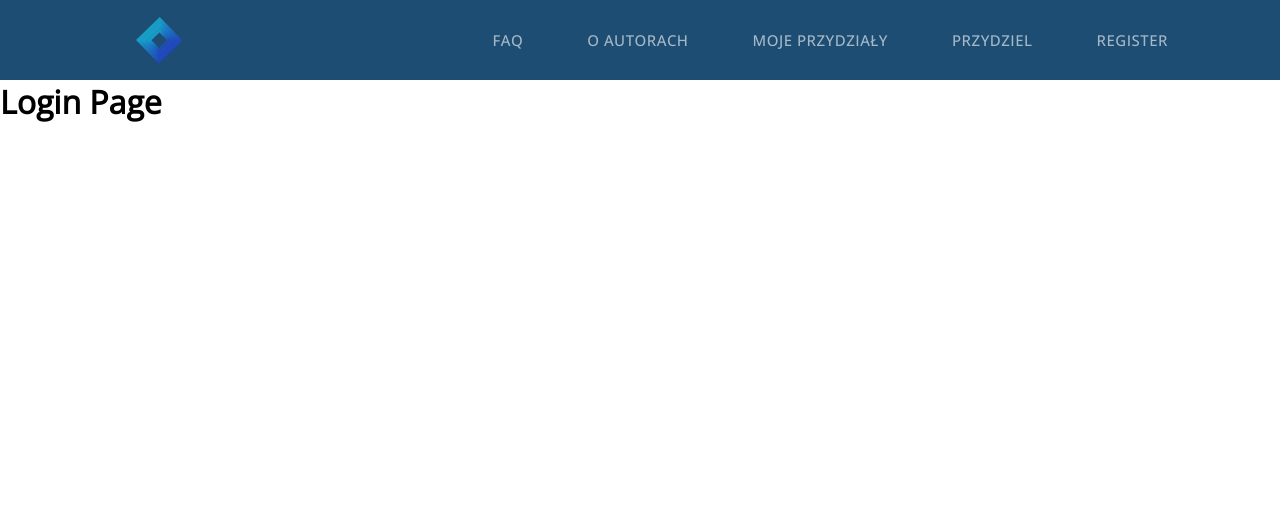
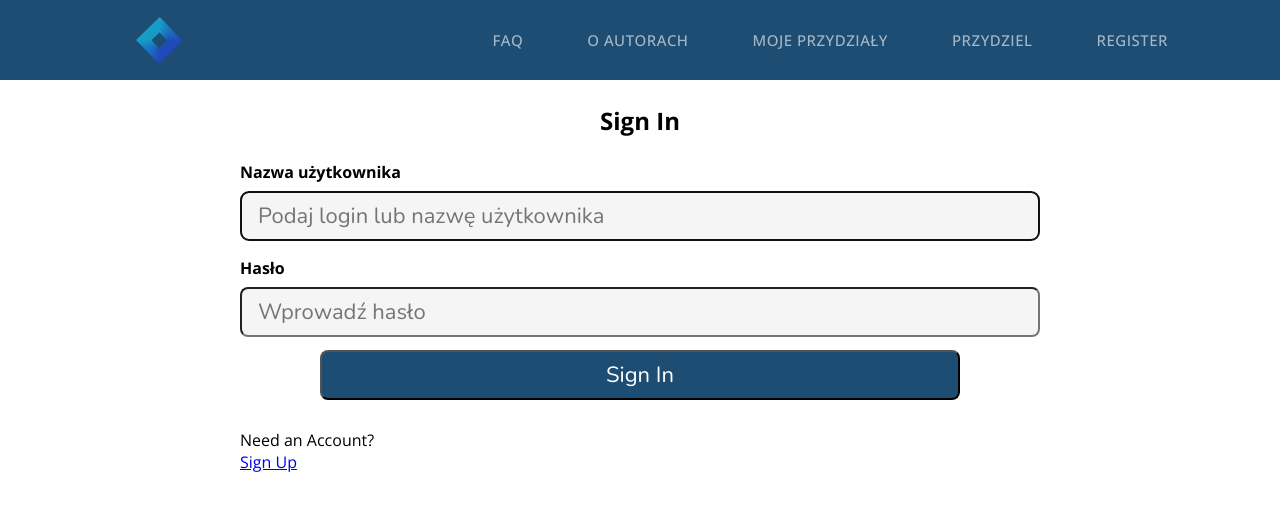
Before and after one commit to Team-Koncentrator/software-engineering-project, a React (Create React App) app in the folder frontend/: page /login in a window 1280 px wide. Shown: the top 510 px of the page. Built offline with nearby package versions, Linux system fonts and the light colour scheme.

Commit message:
added login

```diff
--- a/frontend/src/pages/Login/Login.css
+++ b/frontend/src/pages/Login/Login.css
@@ -1,2 +1,121 @@
-:host() {
+@import url('https://fonts.googleapis.com/css2?family=Nunito&display=swap');
+
+* {
+  margin: 0;
+  padding: 0;
+  box-sizing: border-box;
 }
+
+.App {
+  display: flex;
+  flex-direction: column;
+  justify-content: center;
+  align-items: center;
+  min-height: 100vh;
+  padding: 1rem 0.5rem;
+}
+
+.sect {
+  width: 100%;
+  min-height: 400px;
+  min-width: 300px;
+  display: flex;
+  flex-direction: column;
+  justify-content: flex-start;
+  padding: 1rem;
+  position: absolute;
+  padding: 0.5rem 15rem;
+}
+
+.form {
+  display: flex;
+  flex-direction: column;
+  justify-content: space-evenly;
+  flex-grow: 1;
+  padding-bottom: 1rem;
+}
+
+/*
+input[type='text'],
+input[type='password'],
+button,
+textarea {
+  font-family: 'Nunito', sans-serif;
+  font-size: 22px;
+  padding: 0.5rem 1rem;
+  border-radius: 0.5rem;
+}
+*/
+
+.input,
+.button {
+  font-family: 'Nunito', sans-serif;
+  font-size: 22px;
+  padding: 0.5rem 1rem;
+  border-radius: 0.5rem;
+  background-color: whitesmoke;
+}
+
+.textLabel,
+.registerTitle {
+  margin-top: 1rem;
+  color: #000;
+  font-family: 'open-700';
+  padding-bottom: 0.5rem;
+}
+
+.button {
+  padding: 0.5rem;
+  margin: 0.8rem 5rem;
+  background-color: #1e4d73;
+  color: white;
+}
+
+.instructions {
+  font-size: 0.75rem;
+  border-radius: 0.5rem;
+  background: #000;
+  color: #fff;
+  padding: 0.25rem;
+  position: relative;
+  bottom: -10px;
+}
+
+.instructions > svg {
+  margin-right: 0.25rem;
+}
+
+.offscreen {
+  position: absolute;
+  left: -9999px;
+}
+
+.hide {
+  display: none;
+}
+
+.valid {
+  color: limegreen;
+  margin-left: 0.25rem;
+}
+
+.invalid {
+  color: red;
+  margin-left: 0.25rem;
+}
+
+.errmsg {
+  background-color: lightpink;
+  color: firebrick;
+  font-weight: bold;
+  padding: 0.5rem;
+  margin-bottom: 0.5rem;
+}
+
+.line {
+  display: inline-block;
+}
+
+.registerTitle {
+  text-align: center;
+}
--- a/frontend/src/pages/Login/Login.jsx
+++ b/frontend/src/pages/Login/Login.jsx
@@ -1,14 +1,113 @@
-/**
- * Created by Pawel on 18.09.2022.
- */
-
-import React from 'react';
-import './Login.css';
+import { useRef, useState, useEffect, useContext } from 'react';
+import AuthContext from './context/AuthProvider';
+import axios from 'api/axios';
+import '../Register/Register.css';
+const LOGIN_URL = '/s';
 
 const Login = () => {
+  const { setAuth } = useContext(AuthContext);
+  const userRef = useRef();
+  const errRef = useRef();
+
+  const [user, setUser] = useState('');
+  const [pwd, setPwd] = useState('');
+  const [errMsg, setErrMsg] = useState('');
+  const [success, setSuccess] = useState(false);
+
+  useEffect(() => {
+    userRef.current.focus();
+  }, []);
+
+  useEffect(() => {
+    setErrMsg('');
+  }, [user, pwd]);
+
+  const handleSubmit = async (e) => {
+    e.preventDefault();
+
+    try {
+      const response = await axios.post(LOGIN_URL, JSON.stringify({ user, pwd }), {
+        headers: { 'Content-Type': 'application/json' },
+        withCredentials: true
+      });
+      console.log(JSON.stringify(response?.data));
+      //console.log(JSON.stringify(response));
+      const accessToken = response?.data?.accessToken;
+      const roles = response?.data?.roles;
+      setAuth({ user, pwd, roles, accessToken });
+      setUser('');
+      setPwd('');
+      setSuccess(true);
+    } catch (err) {
+      if (!err?.response) {
+        setErrMsg('No Server Response');
+      } else if (err.response?.status === 400) {
+        setErrMsg('Missing Username or Password');
+      } else if (err.response?.status === 401) {
+        setErrMsg('Unauthorized');
+      } else {
+        setErrMsg('Login Failed');
+      }
+      errRef.current.focus();
+    }
+  };
+
   return (
     <>
-      <h1>Login Page</h1>
+      {success ? (
+        <section class='sect'>
+          <h1 class='registerTitle'>You are logged in!</h1>
+          <br />
+          <p>
+            <a href='#'>Go to Home</a>
+          </p>
+        </section>
+      ) : (
+        <section class='sect'>
+          <p ref={errRef} className={errMsg ? 'errmsg' : 'offscreen'} aria-live='assertive'>
+            {errMsg}
+          </p>
+          <h1 className='registerTitle'>Sign In</h1>
+          <form class='form' onSubmit={handleSubmit}>
+            <label class='textLabel' htmlFor='username'>
+              Nazwa użytkownika
+            </label>
+            <input
+              class='input'
+              type='text'
+              placeholder='Podaj login lub nazwę użytkownika'
+              id='username'
+              ref={userRef}
+              autoComplete='off'
+              onChange={(e) => setUser(e.target.value)}
+              value={user}
+              required
+            />
+
+            <label class='textLabel' htmlFor='password'>
+              Hasło
+            </label>
+            <input
+              class='input'
+              placeholder='Wprowadź hasło'
+              type='password'
+              id='password'
+              onChange={(e) => setPwd(e.target.value)}
+              value={pwd}
+              required
+            />
+            <button class='button'>Sign In</button>
+          </form>
+          <p>
+            Need an Account?
+            <br />
+            <span className='line'>
+              {/*put router link here*/}
+              <a href='register'>Sign Up</a>
+            </span>
+          </p>
+        </section>
+      )}
     </>
   );
 };
--- /dev/null
+++ b/frontend/src/pages/Login/context/AuthProvider.jsx
@@ -0,0 +1,11 @@
+import { createContext, useState } from 'react';
+
+const AuthContext = createContext({});
+
+export const AuthProvider = ({ children }) => {
+  const [auth, setAuth] = useState({});
+
+  return <AuthContext.Provider value={{ auth, setAuth }}>{children}</AuthContext.Provider>;
+};
+
+export default AuthContext;
```
